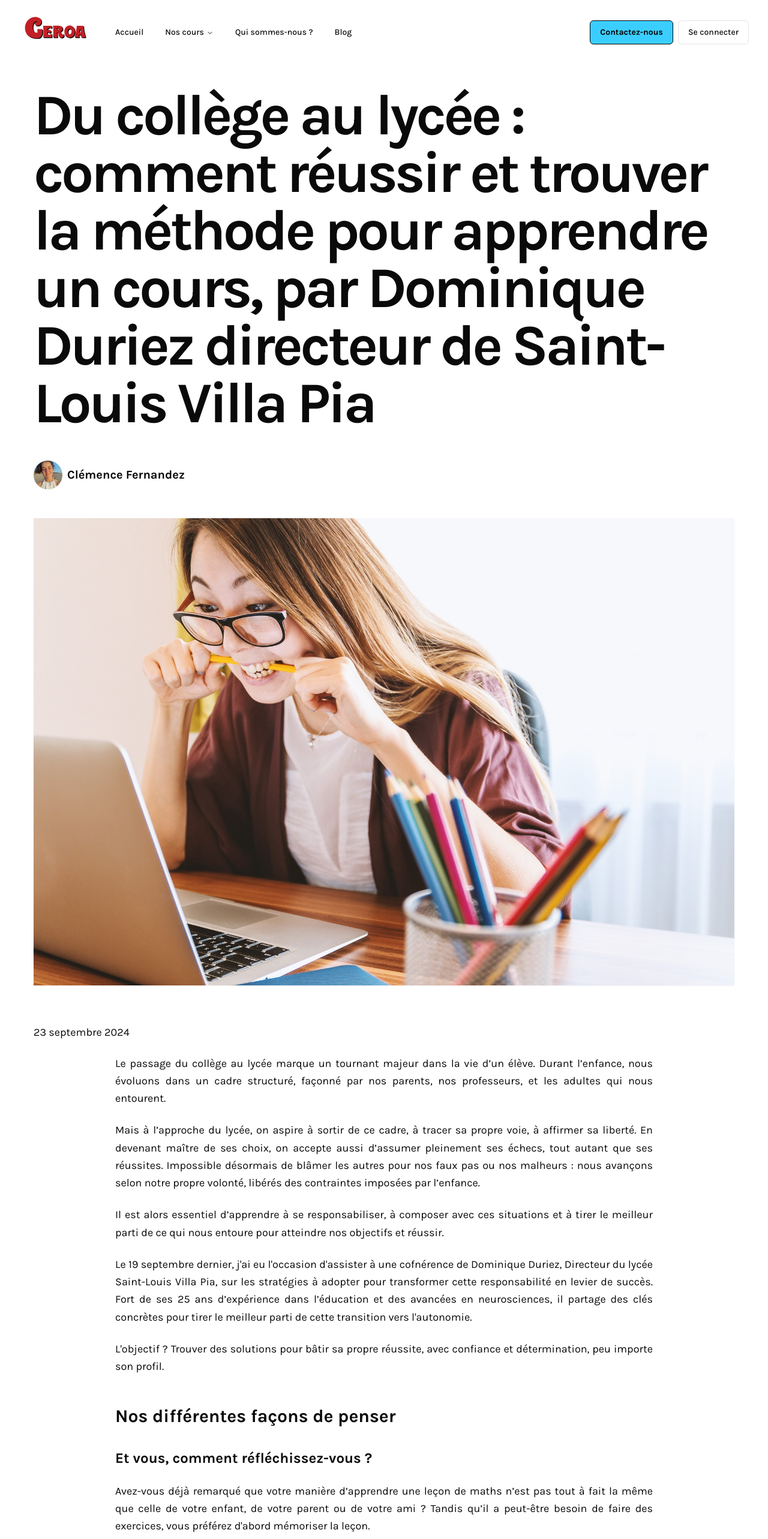
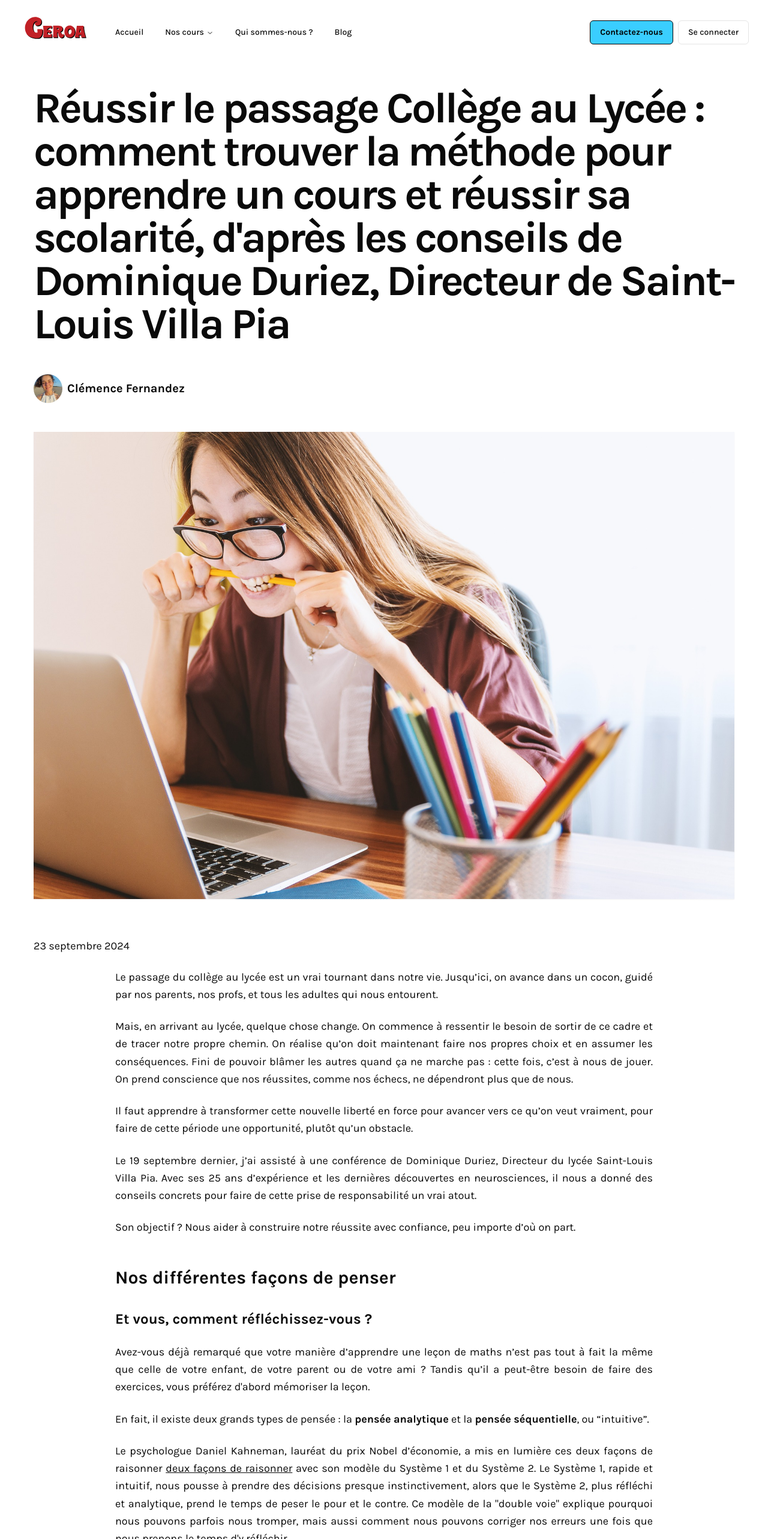
Before and after one commit to clemencefrz/cours-geroa, a Next.js app: page /blog/villapia-methode-pour-apprendre-un-cours in a window 1280 px wide. Shown: the top 2566 px of the page at 60% size. Built offline with nearby package versions, Linux system fonts and the light colour scheme.

Commit message:
improve blgo

```diff
--- a/_posts/villapia-methode-pour-apprendre-un-cours.md
+++ b/_posts/villapia-methode-pour-apprendre-un-cours.md
@@ -1,20 +1,20 @@
 ---
-title: "Du collège au lycée : comment réussir et trouver la méthode pour apprendre un cours, par Dominique Duriez directeur de Saint-Louis Villa Pia"
+title: "Réussir le passage Collège au Lycée : comment trouver la méthode pour apprendre un cours et réussir sa scolarité, d'après les conseils de Dominique Duriez, Directeur de Saint-Louis Villa Pia"
 description: "Découvrez comment réussir la transition du collège au lycée avec les conseils de Dominique Duriez, directeur de Saint-Louis VIlla Pia. Apprenez à adapter vos méthodes de travail selon votre profil pour bâtir votre avenir."
 date: "2024-09-23"
 coverImage: "/images/etudiante-devant-ordi.jpg"
 ---
 
-Le passage du collège au lycée marque un tournant majeur dans la vie d’un élève. Durant l’enfance, nous évoluons dans un cadre structuré, façonné par nos parents, nos professeurs, et les adultes qui nous entourent.
+Le passage du collège au lycée est un vrai tournant dans notre vie. Jusqu’ici, on avance dans un cocon, guidé par nos parents, nos profs, et tous les adultes qui nous entourent.
 
-Mais à l’approche du lycée, on aspire à sortir de ce cadre, à tracer sa propre voie, à affirmer sa liberté.
-En devenant maître de ses choix, on accepte aussi d’assumer pleinement ses échecs, tout autant que ses réussites. Impossible désormais de blâmer les autres pour nos faux pas ou nos malheurs : nous avançons selon notre propre volonté, libérés des contraintes imposées par l’enfance.
+Mais, en arrivant au lycée, quelque chose change. On commence à ressentir le besoin de sortir de ce cadre et de tracer notre propre chemin.
+On réalise qu’on doit maintenant faire nos propres choix et en assumer les conséquences. Fini de pouvoir blâmer les autres quand ça ne marche pas : cette fois, c’est à nous de jouer. On prend conscience que nos réussites, comme nos échecs, ne dépendront plus que de nous.
 
-Il est alors essentiel d’apprendre à se responsabiliser, à composer avec ces situations et à tirer le meilleur parti de ce qui nous entoure pour atteindre nos objectifs et réussir.
+Il faut apprendre à transformer cette nouvelle liberté en force pour avancer vers ce qu’on veut vraiment, pour faire de cette période une opportunité, plutôt qu’un obstacle.
 
-Le 19 septembre dernier, j'ai eu l'occasion d'assister à une cofnérence de Dominique Duriez, Directeur du lycée Saint-Louis Villa Pia, sur les stratégies à adopter pour transformer cette responsabilité en levier de succès. Fort de ses 25 ans d’expérience dans l’éducation et des avancées en neurosciences, il partage des clés concrètes pour tirer le meilleur parti de cette transition vers l'autonomie.
+Le 19 septembre dernier, j’ai assisté à une conférence de Dominique Duriez, Directeur du lycée Saint-Louis Villa Pia. Avec ses 25 ans d’expérience et les dernières découvertes en neurosciences, il nous a donné des conseils concrets pour faire de cette prise de responsabilité un vrai atout.
 
-L'objectif ? Trouver des solutions pour bâtir sa propre réussite, avec confiance et détermination, peu importe son profil.
+Son objectif ? Nous aider à construire notre réussite avec confiance, peu importe d’où on part.
 
 ## Nos différentes façons de penser
 
--- a/app/blog/components/more-stories.tsx
+++ b/app/blog/components/more-stories.tsx
@@ -9,7 +9,7 @@ export function MoreStories({ posts }: Props) {
   return (
     <section>
       <h2 className="mb-8 text-5xl md:text-7xl font-bold tracking-tighter leading-tight">
-        More Stories
+        {` Plus d'articles`}
       </h2>
       <div className="grid grid-cols-1 md:grid-cols-2 md:gap-x-16 lg:gap-x-32 gap-y-20 md:gap-y-32 mb-32">
         {posts.map((post) => (
--- a/app/blog/components/post-title.tsx
+++ b/app/blog/components/post-title.tsx
@@ -6,7 +6,7 @@ type Props = {
 
 export function PostTitle({ children }: Props) {
   return (
-    <h1 className="text-5xl md:text-7xl lg:text-8xl font-bold tracking-tighter leading-tight md:leading-none mb-12 text-center md:text-left">
+    <h1 className="text-3xl md:text-5xl lg:text-7xl font-bold tracking-tighter leading-tight md:leading-none mb-12 text-center md:text-left">
       {children}
     </h1>
   );
```
